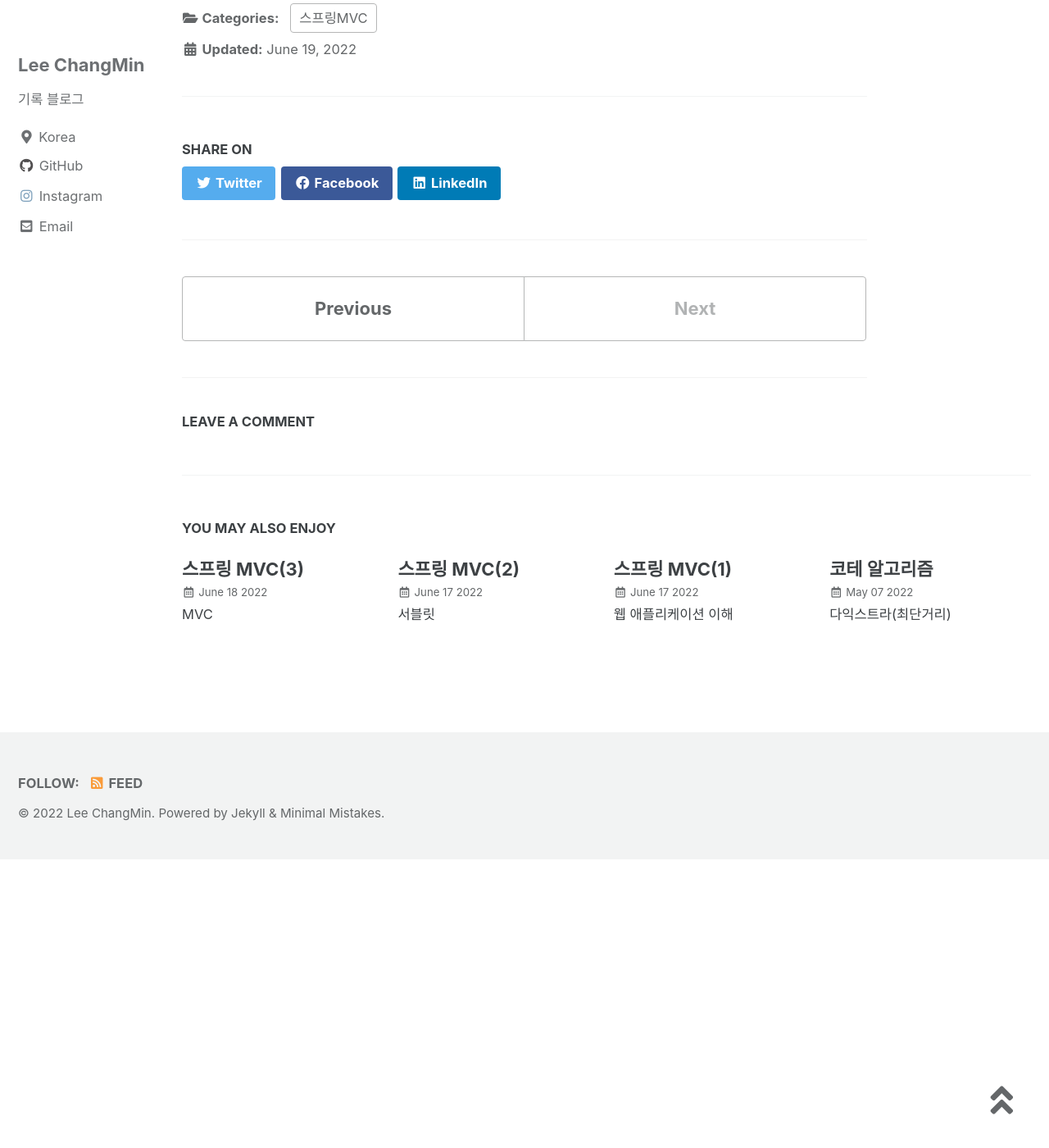
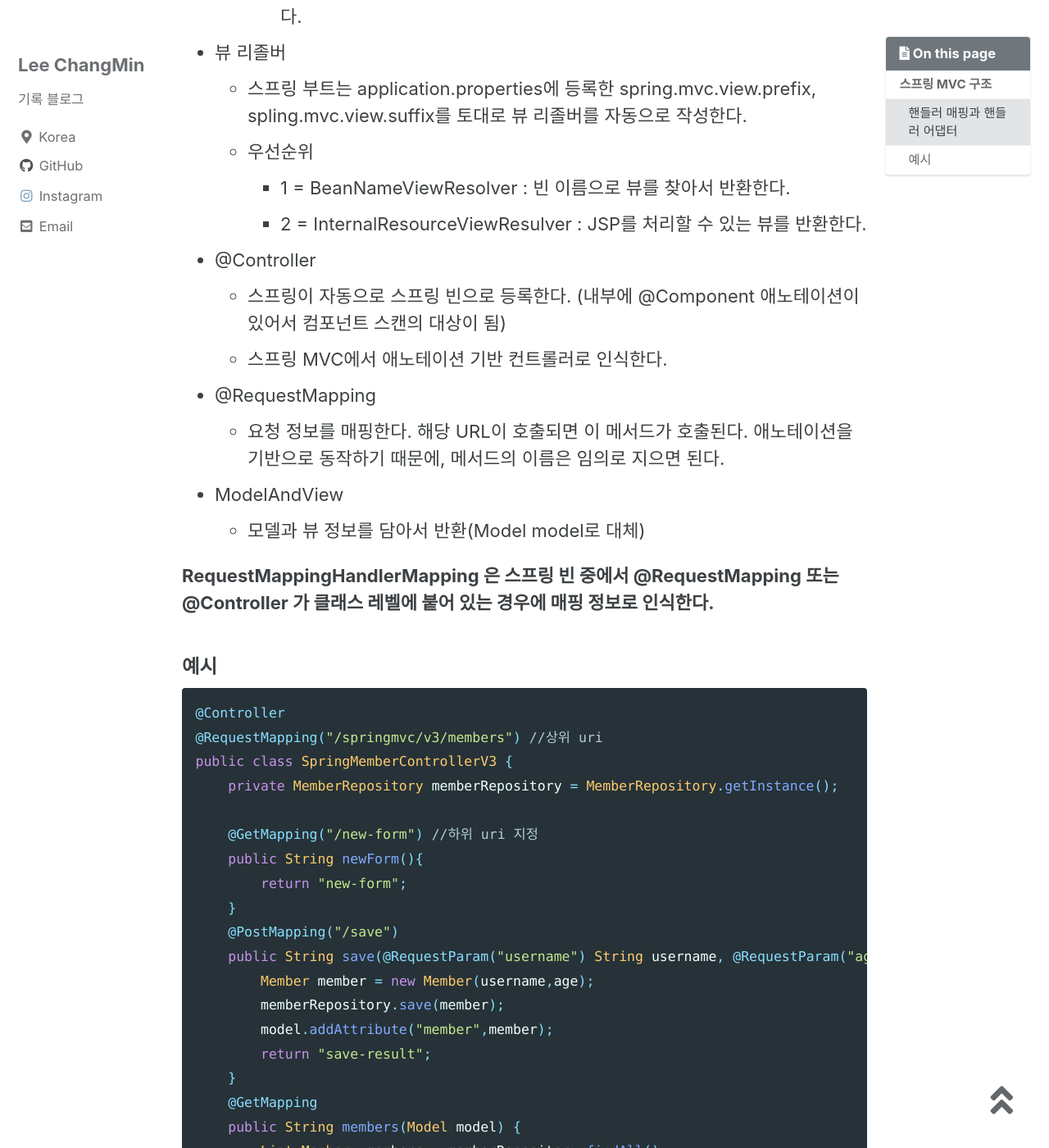
Before and after one commit to changmin2/changmin2.github.io, a Jekyll site: the page built from _posts/스프링MVC/2022-06-19-스프링MVC(4).md, in a window 1280 px wide and 1400 px high, scrolled down 1478 px. Shown: the whole window at 82% size. Built offline with Jekyll 4.4.1, drawn with Linux system fonts in a browser that asks for light colours; cached includes are drawn as plain includes; comment, search, counter and statistics services are not loaded; before the commit the page ends 2526 px from its top, so only the background shows below that; some of the changed text lies outside the part shown.

Commit message:
스프링MVC구조

````diff
--- a/_posts/스프링MVC/2022-06-19-스프링MVC(4).md
+++ b/_posts/스프링MVC/2022-06-19-스프링MVC(4).md
@@ -24,4 +24,67 @@ toc_sticky: true
 7. View반환 : 뷰 리졸버는 뷰의 논리 이름을 물리 이름으로 바꾸고, 랜더링 역할을 담당하는 뷰 객체를 반환
 8. 뷰 랜더링 : 뷰를 통해서 뷰를 랜더링 한다.
 
+#### 핸들러 매핑과 핸들러 어댑터
+
+- HandlerMaping
+    * 핸들러 매핑에서 컨트롤러를 찾을 수 있어야 한다.
+    * 우선순위
+        + 0 = RequestMappingHndlerMapping : 애노테이션 기반의 컨트롤러인 @RequestMapping에서 사용
+        + 1 = BeanNameUrlHandlerMapping : 스프링 빈의 이름으로 핸들러를 찾는다.
+
+- 뷰 리졸버
+    * 스프링 부트는 application.properties에 등록한 spring.mvc.view.prefix, spling.mvc.view.suffix를 토대로 뷰 리졸버를 자동으로 작성한다.
+    * 우선순위
+        + 1 = BeanNameViewResolver : 빈 이름으로 뷰를 찾아서 반환한다.
+        + 2 = InternalResourceViewResulver : JSP를 처리할 수 있는 뷰를 반환한다.
+
+- @Controller
+    * 스프링이 자동으로 스프링 빈으로 등록한다. (내부에 @Component 애노테이션이 있어서 컴포넌트 스캔의 대상이 됨)
+    * 스프링 MVC에서 애노테이션 기반 컨트롤러로 인식한다.
+
+- @RequestMapping
+    * 요청 정보를 매핑한다. 해당 URL이 호출되면 이 메서드가 호출된다. 애노테이션을 기반으로 동작하기 때문에, 메서드의 이름은 임의로 지으면 된다.
+
+- ModelAndView
+    * 모델과 뷰 정보를 담아서 반환(Model model로 대체)
+
+**RequestMappingHandlerMapping 은 스프링 빈 중에서 @RequestMapping 또는 @Controller 가 클래스 레벨에 붙어 있는 경우에 매핑 정보로 인식한다.**
+
+#### 예시
+
+```java
+@Controller
+@RequestMapping("/springmvc/v3/members") //상위 uri
+public class SpringMemberControllerV3 {
+    private MemberRepository memberRepository = MemberRepository.getInstance();
+
+    @GetMapping("/new-form") //하위 uri 지정
+    public String newForm(){
+        return "new-form";
+    }
+    @PostMapping("/save")
+    public String save(@RequestParam("username") String username, @RequestParam("age") int age, Model model) {
+        Member member = new Member(username,age);
+        memberRepository.save(member);
+        model.addAttribute("member",member);
+        return "save-result";
+    }
+    @GetMapping
+    public String members(Model model) {
+        List<Member> members = memberRepository.findAll();
+        model.addAttribute("members",members);
+        return "members";
+
+    }
+}
+```
+
+- @RequestParam
+    * @RequestParam("username") 은 request.getParameter("username") 와 거의 같음
+
+- @RequestMapping @GetMapping, @PostMapping
+    * @RequestMapping 은 URL만 매칭하는 것이 아니라, HTTP Method도 함께 구분할 수 있다.
+
+
+
 **출처 - 김영한의 스프링 MVC 1편**
````
Also changed, not shown: image/스프링MVC/스프링MVC구조.png.
